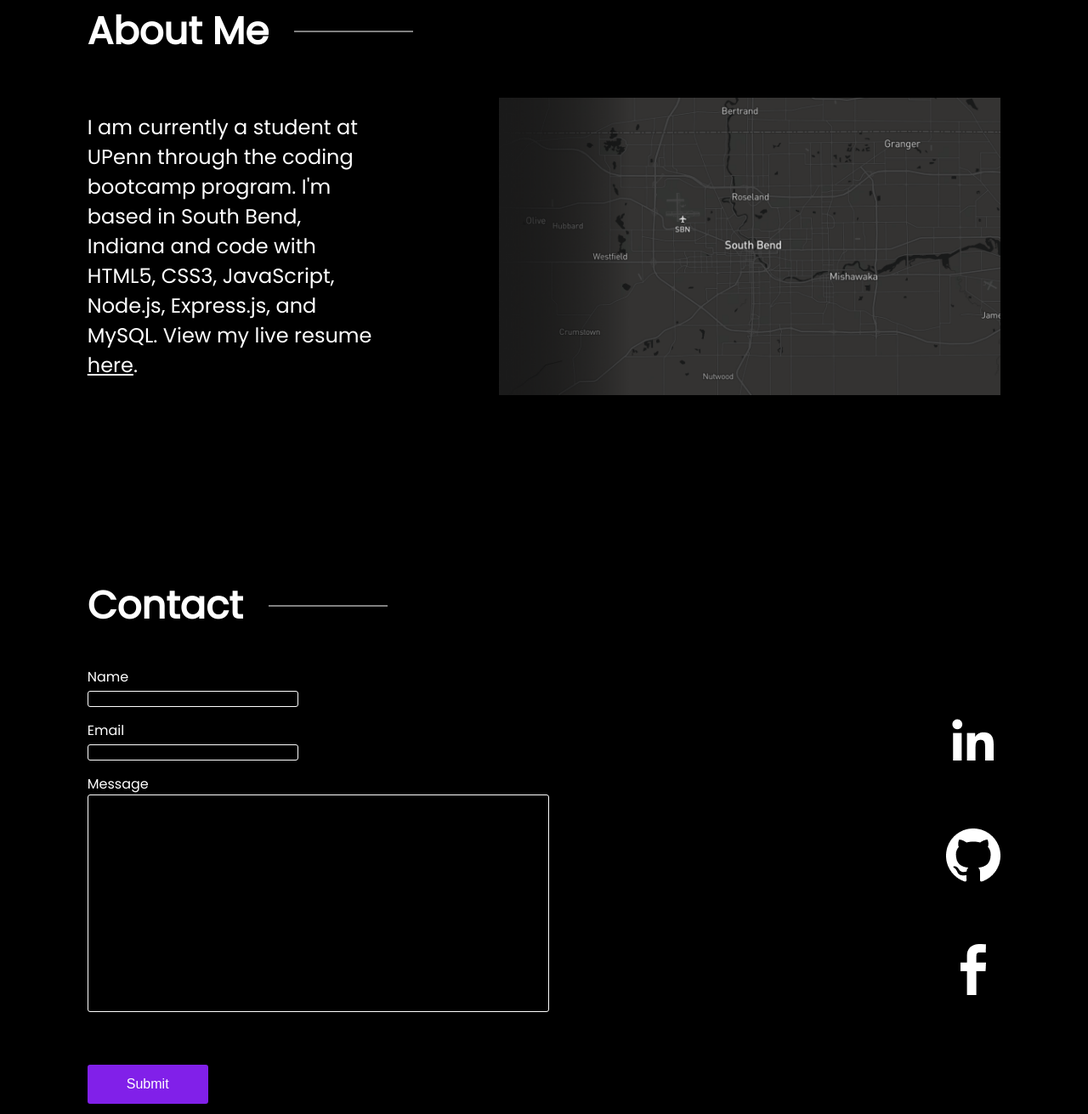
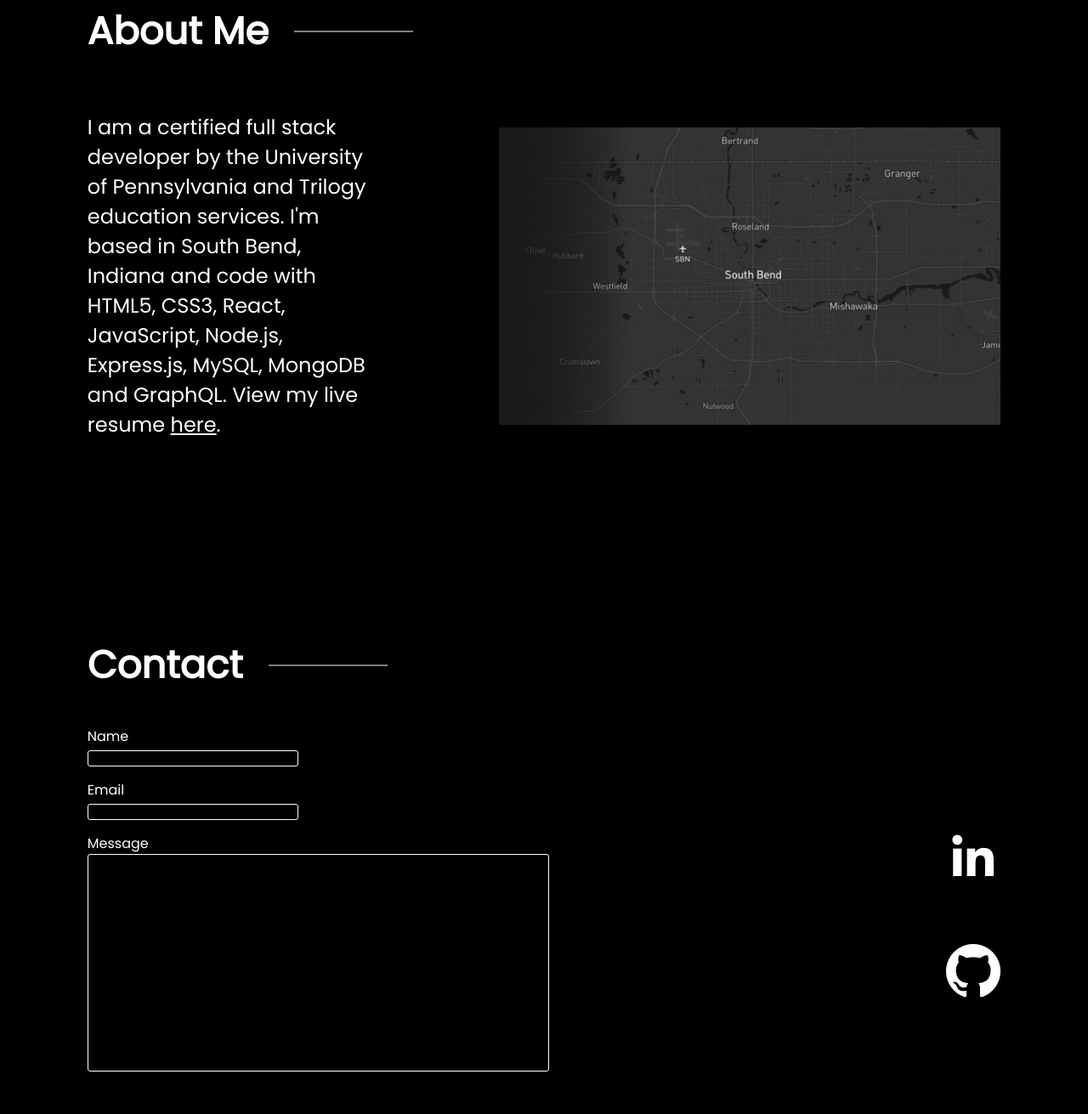
Before and after one commit to Jacob76134/Portfolio-Site, a plain HTML site: page index.html in a window 1280 px wide. Shown: the part 2409-3720 px from the top of the page at 85% size. Drawn offline with Linux system fonts and the light colour scheme.

Commit message:
updated about and links

```diff
--- a/index.html
+++ b/index.html
@@ -85,7 +85,7 @@
     </div>
   <div class="about-me-content">
     <p>
-        I am currently a student at UPenn through the coding bootcamp program. I'm based in South Bend, Indiana and code with HTML5, CSS3, JavaScript, Node.js, Express.js, and MySQL.
+        I am a certified full stack developer by the University of Pennsylvania and Trilogy education services. I'm based in South Bend, Indiana and code with HTML5, CSS3, React, JavaScript, Node.js, Express.js, MySQL, MongoDB and GraphQL.
         View my live resume <a href="https://docs.google.com/document/d/1ZtCjbaduGnW0E9J3DDYKw-TIgXbn4rWiqXYf6Coybnc/edit?usp=sharing" target="_blank" rel="noopener noreferrer">here</a>.
     </p>
     <img src="assets/img/map.png" alt="map of south bend">
@@ -121,7 +121,7 @@
     <aside class="contact-links">
     <a href="https://www.linkedin.com/in/jacob-brewer-rooney-739a9921a/" class="contact-link" target="_blank" rel="noopener noreferrer"><img src="assets/img/linkedin.png" alt="linkedin"></a>
     <a href="https://github.com/Jacob76134" class="contact-link" target="_blank" rel="noopener noreferrer"><img src="assets/img/github.png" alt="github"></a>
-    <a href="https://www.facebook.com/profile.php?id=100010660651180" class="contact-link" target="_blank" rel="noopener noreferrer"><img src="assets/img/facebook.png" alt="facebook"></a>
+    <!-- <a href="https://www.facebook.com/profile.php?id=100010660651180" class="contact-link" target="_blank" rel="noopener noreferrer"><img src="assets/img/facebook.png" alt="facebook"></a> -->
     </aside>
 
 </div>
```
